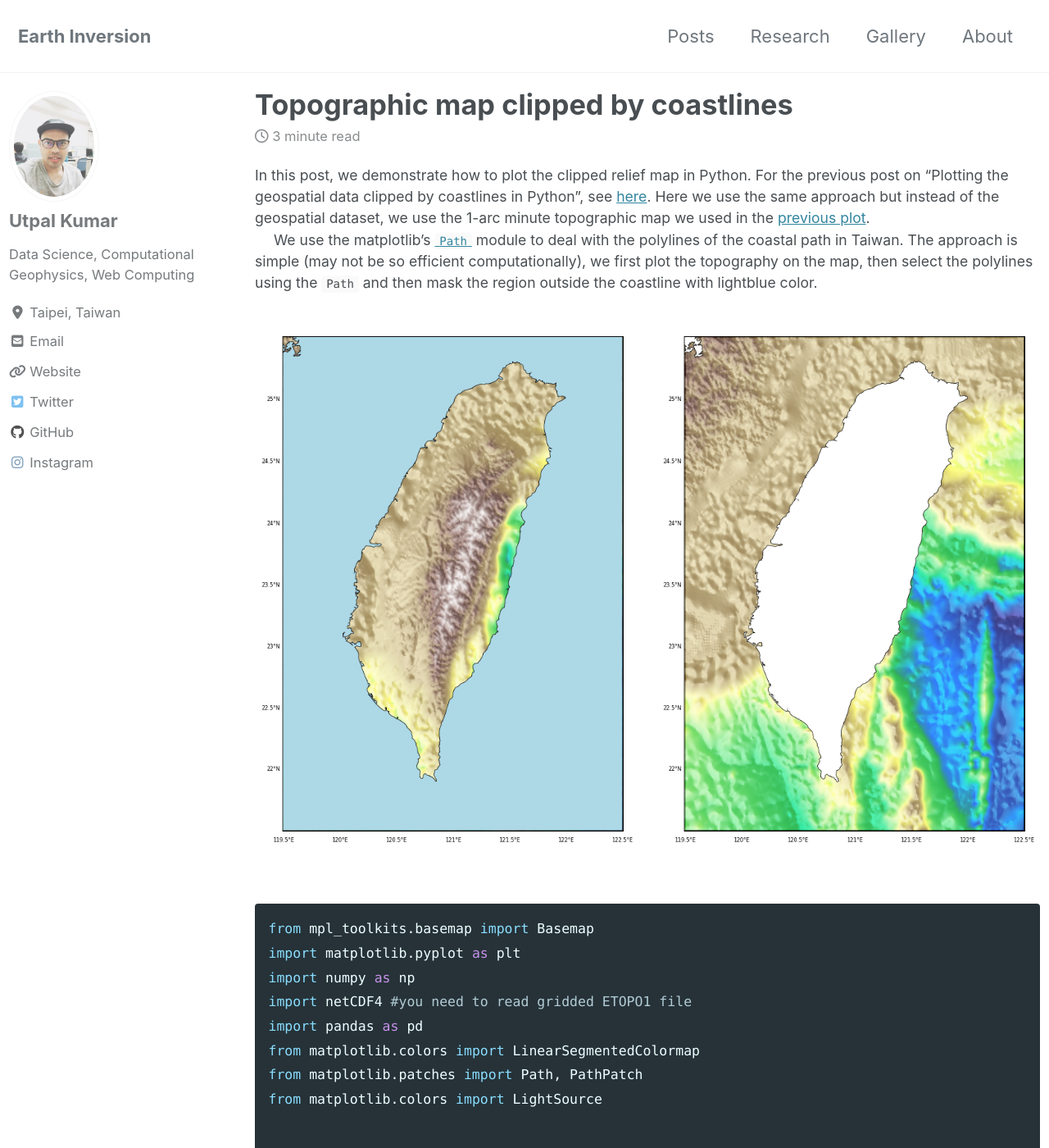
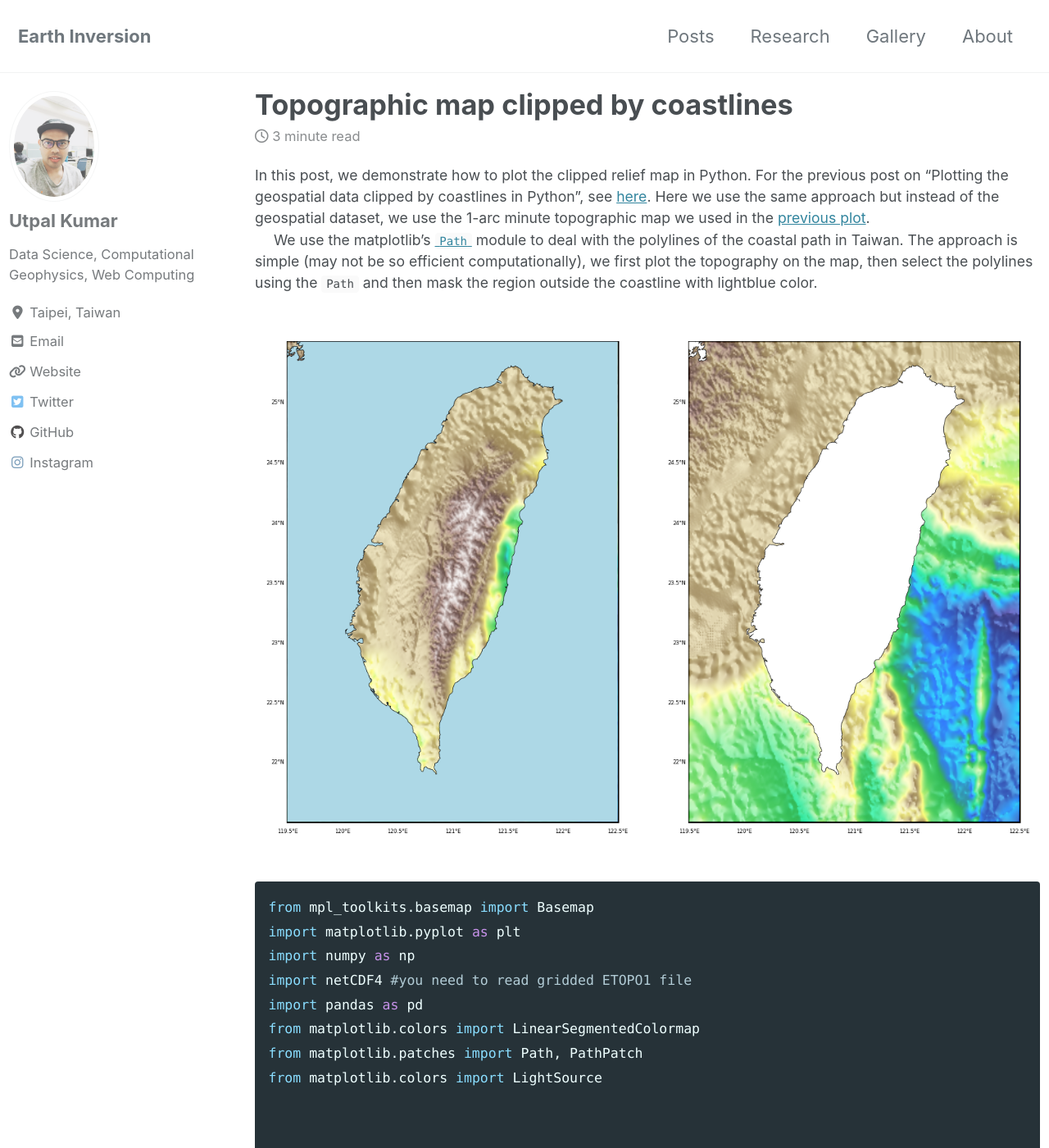
Before and after one commit to apexcodings/earthinversion.github.io, a Jekyll site: the page built from _posts/2020-05-21-plotting-clipped-coastline-relief-map.md, in a window 1280 px wide and 1400 px high. Shown: the whole window at 82% size. Built offline with Jekyll 4.4.1, drawn with Linux system fonts in a browser that asks for light colours; cached includes are drawn as plain includes; nearby versions of some CDN libraries; comment, search, counter and statistics services are not loaded.

Commit message:
post figure group two

````diff
--- a/_posts/2020-05-21-plotting-clipped-coastline-relief-map.md
+++ b/_posts/2020-05-21-plotting-clipped-coastline-relief-map.md
@@ -11,10 +11,10 @@ In this post, we demonstrate how to plot the clipped relief map in Python. For t
 We use the matplotlib's [`Path`](https://matplotlib.org/3.2.1/tutorials/advanced/path_tutorial.html) module to deal with the polylines of the coastal path in Taiwan. The approach is simple (may not be so efficient computationally), we first plot the topography on the map, then select the polylines using the `Path` and then mask the region outside the coastline with lightblue color.
 
 
-<figure class="half">
+<div class="figureGroupTwo">
 	<img width="400" src="{{ site.url }}{{ site.baseurl }}/images/station_map_masked.png">
     <img width="400" src="{{ site.url }}{{ site.baseurl }}/images/station_map_masked_reverse.png">
-</figure>
+</div>
 
 
 ```python
--- a/_sass/minimal-mistakes/_base.scss
+++ b/_sass/minimal-mistakes/_base.scss
@@ -300,6 +300,28 @@ figure {
   }
 }
 
+.figureGroupTwo {
+  display: -webkit-box;
+  display: flex;
+  -webkit-box-pack: justify;
+  justify-content: space-between;
+  -webkit-box-align: start;
+  align-items: flex-start;
+  flex-wrap: nowrap;;
+  margin: 2em 0;
+
+  a,
+  > img {
+    @include breakpoint($small) {
+      width: calc(50% - 0.5em);
+    }
+    border: 0.3em solid transparent;
+  }
+  figcaption {
+    width: 100%;
+  }
+}
+
 /* Figure captions */
 
 figcaption {
````
